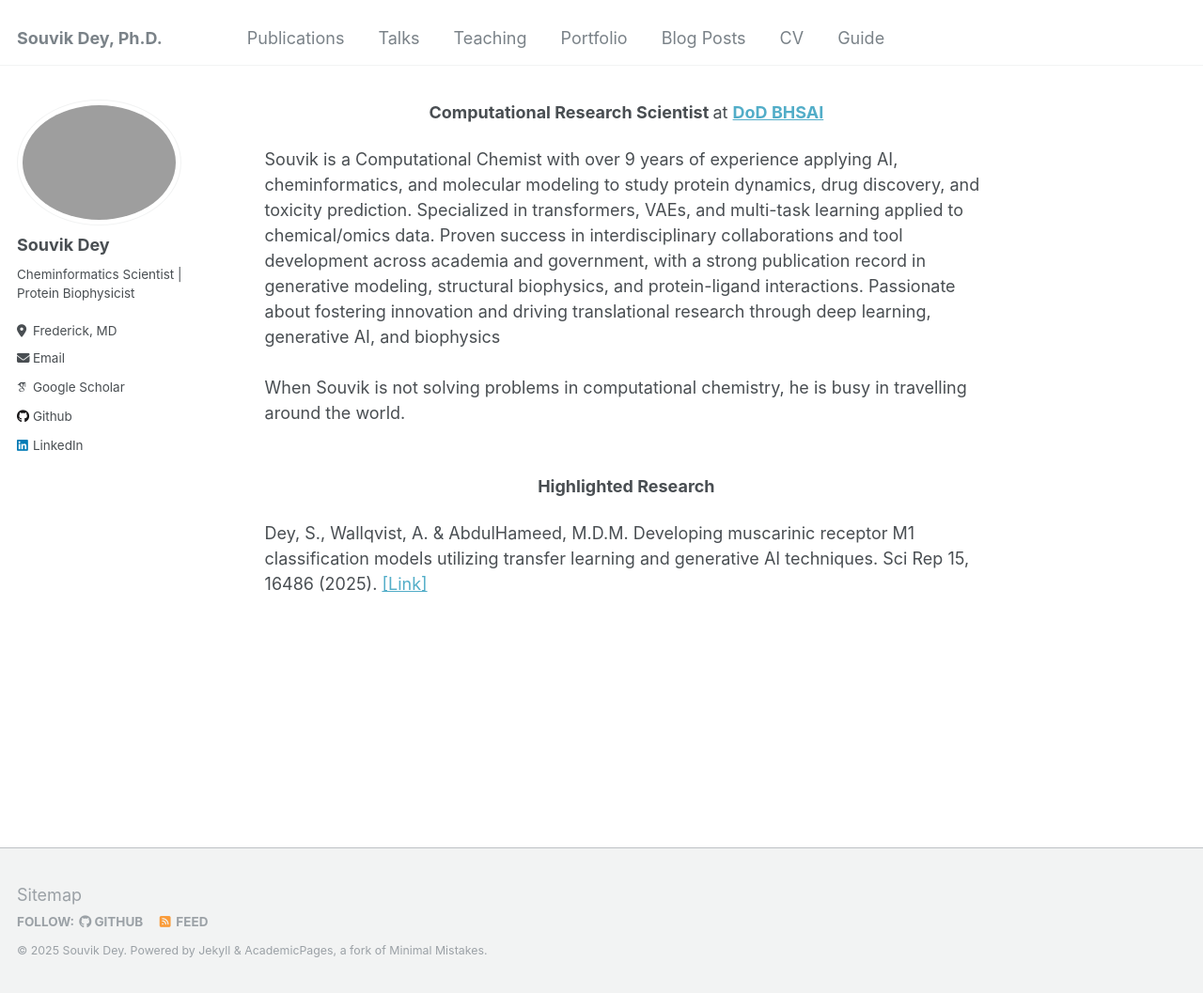
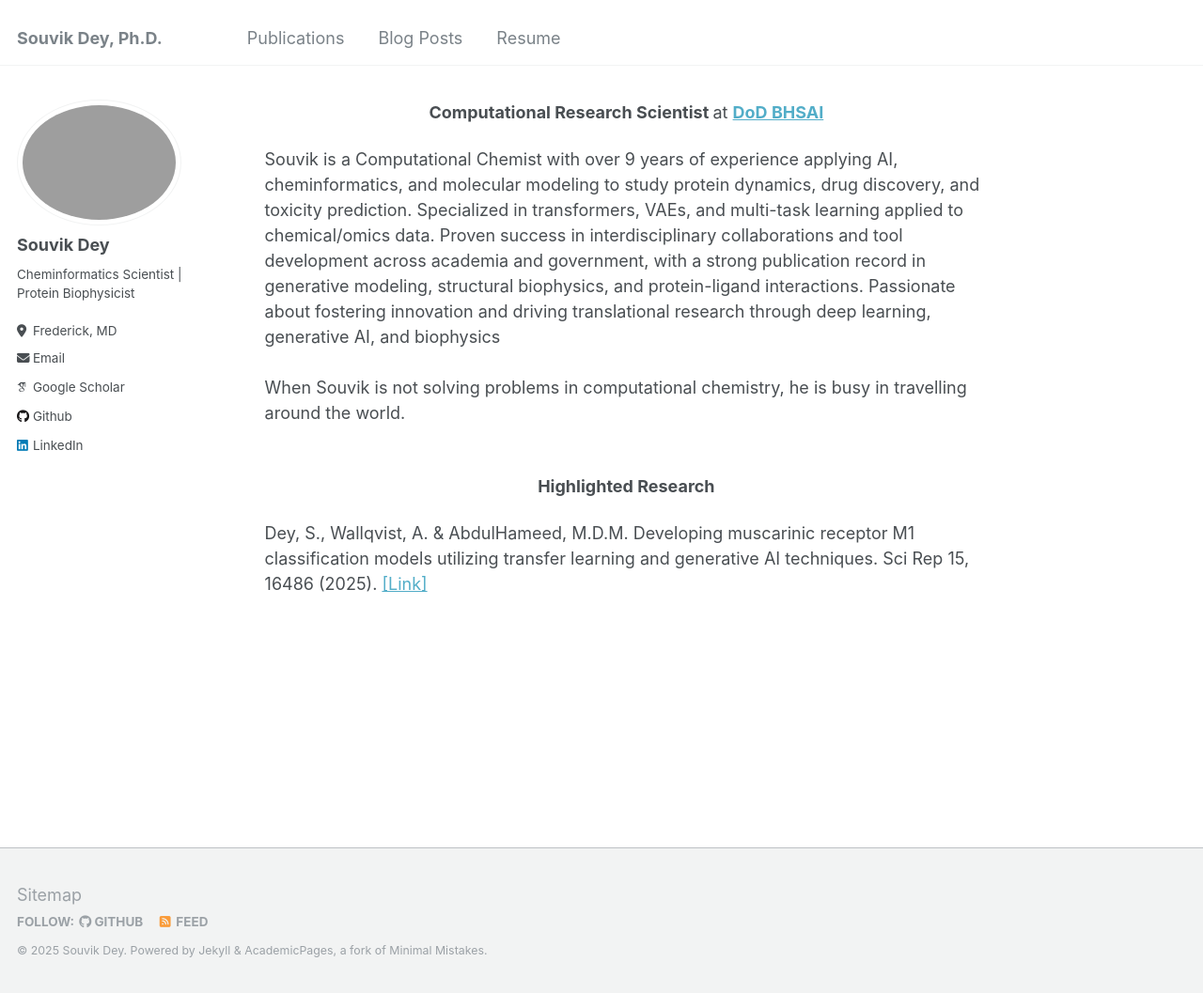
Before and after one commit to sdey17/sdey17.github.io, a Jekyll site: the page built from _pages/about.md, in a window 1280 px wide and 1057 px high. Shown: the whole window at 94% size. Built offline with Jekyll 4.4.1, drawn with Linux system fonts in a browser that asks for light colours; some web fonts are replaced.

Commit message:
Update navigation.yml

```diff
--- a/_data/navigation.yml
+++ b/_data/navigation.yml
@@ -3,20 +3,8 @@ main:
   - title: "Publications"
     url: /publications/
 
-  - title: "Talks"
-    url: /talks/
-
-  - title: "Teaching"
-    url: /teaching/
-
-  - title: "Portfolio"
-    url: /portfolio/
-
   - title: "Blog Posts"
     url: /year-archive/
 
-  - title: "CV"
+  - title: "Resume"
     url: /cv/
-
-  - title: "Guide"
-    url: /markdown/
```
